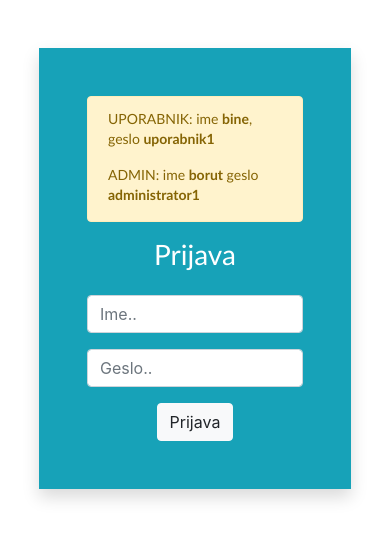
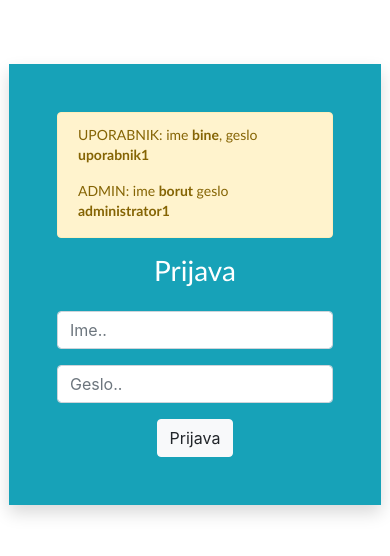
Before and after one commit to irtgal/horar, a Django app: page /urniki/prijava/ in a window 390 px wide. Shown: the part 72-628 px from the top of the page. Run offline with Django 3.2, Linux system fonts and the light colour scheme; some libraries are stand-ins or nearby versions.

Commit message:
Login container style change

```diff
--- a/timetables/models.py
+++ b/timetables/models.py
@@ -21,7 +21,7 @@ class Administrator(models.Model):
 
 
 class Group(models.Model):
-    administrator = models.OneToOneField(Administrator, on_delete=models.CASCADE, unique=False)
+    administrator = models.ForeignKey(Administrator, on_delete=models.CASCADE, unique=False)
     users = models.ManyToManyField(User)
     name = models.CharField(max_length=255, default="")
     finnished = models.BooleanField(default=False)
--- a/timetables/static/timetables.css
+++ b/timetables/static/timetables.css
@@ -237,10 +237,6 @@
 .box-user, a {
   margin: 10px;
 }
-.login-container {
-    width: 50vh;
-    margin: auto;
-}
 #logout {
   font-size: 50px;
   cursor: pointer;
@@ -272,10 +268,6 @@
   #data {
   	text-align: center;
   }
-.login-container {
-    width: 80%;
-    margin: auto;
-}
 
 }
 .bt-1 {
--- a/timetables/templates/login.html
+++ b/timetables/templates/login.html
@@ -27,8 +27,8 @@
 
     {% include 'navbar.html' %}
 
-
-<div class="login-container bg-info p-5 mt-5 shadow">
+<div class="row p-3 d-flex justify-content-center">
+  <div class="col-md-3 bg-info p-5 m-2 mt-5 shadow">
 
     <div class="alert alert-warning fade show pb-0" role="alert">
     <p>UPORABNIK: ime <strong>bine</strong>, geslo <strong>uporabnik1</strong></p>
@@ -46,6 +46,7 @@
     </div>
   </form>
   </div>
+</div>
 
 <div id="error" class="alert alert-danger text-center p-4">Error</div>
 
```
Lines whose indentation alone changed are shown as unchanged.
